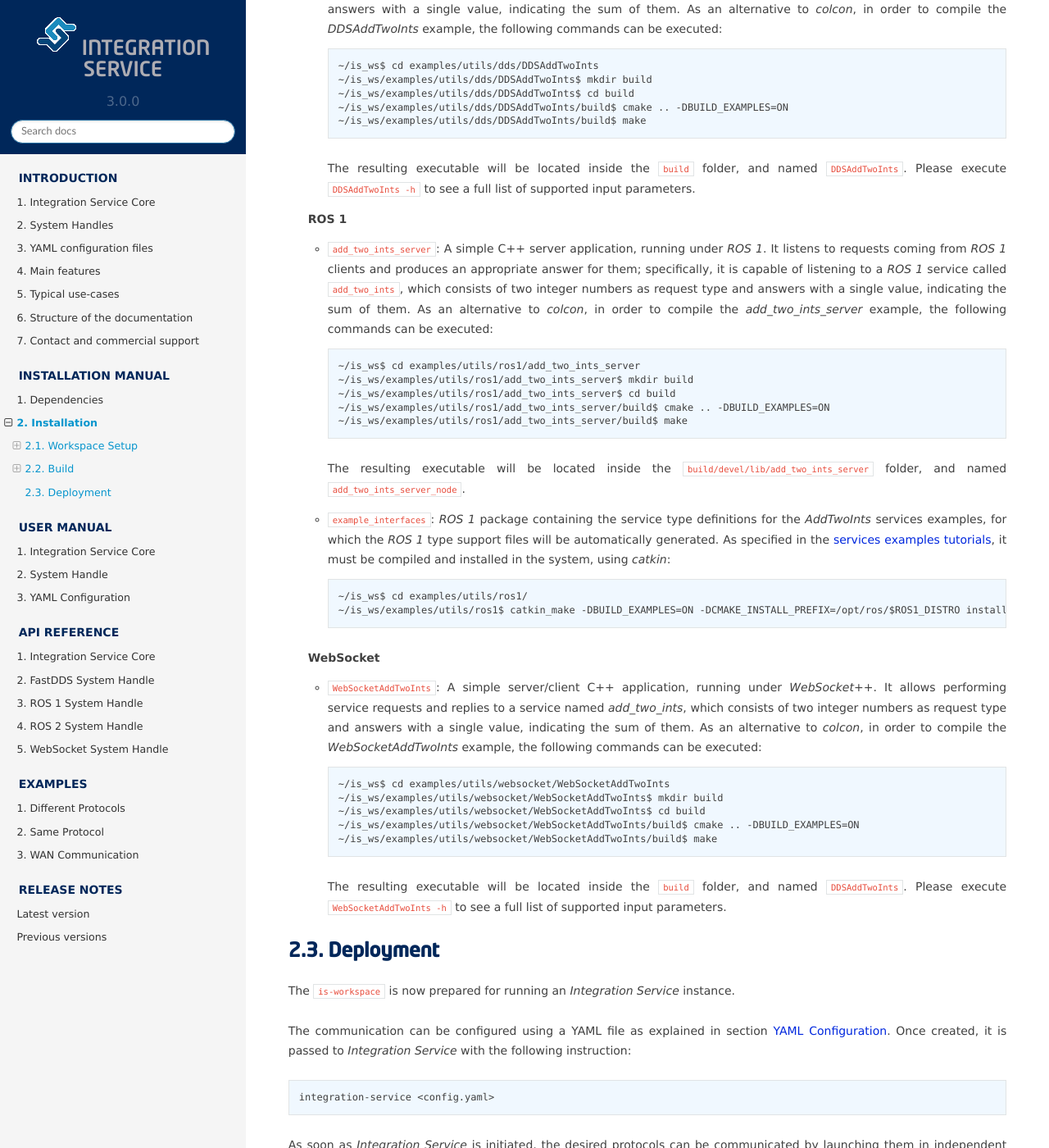
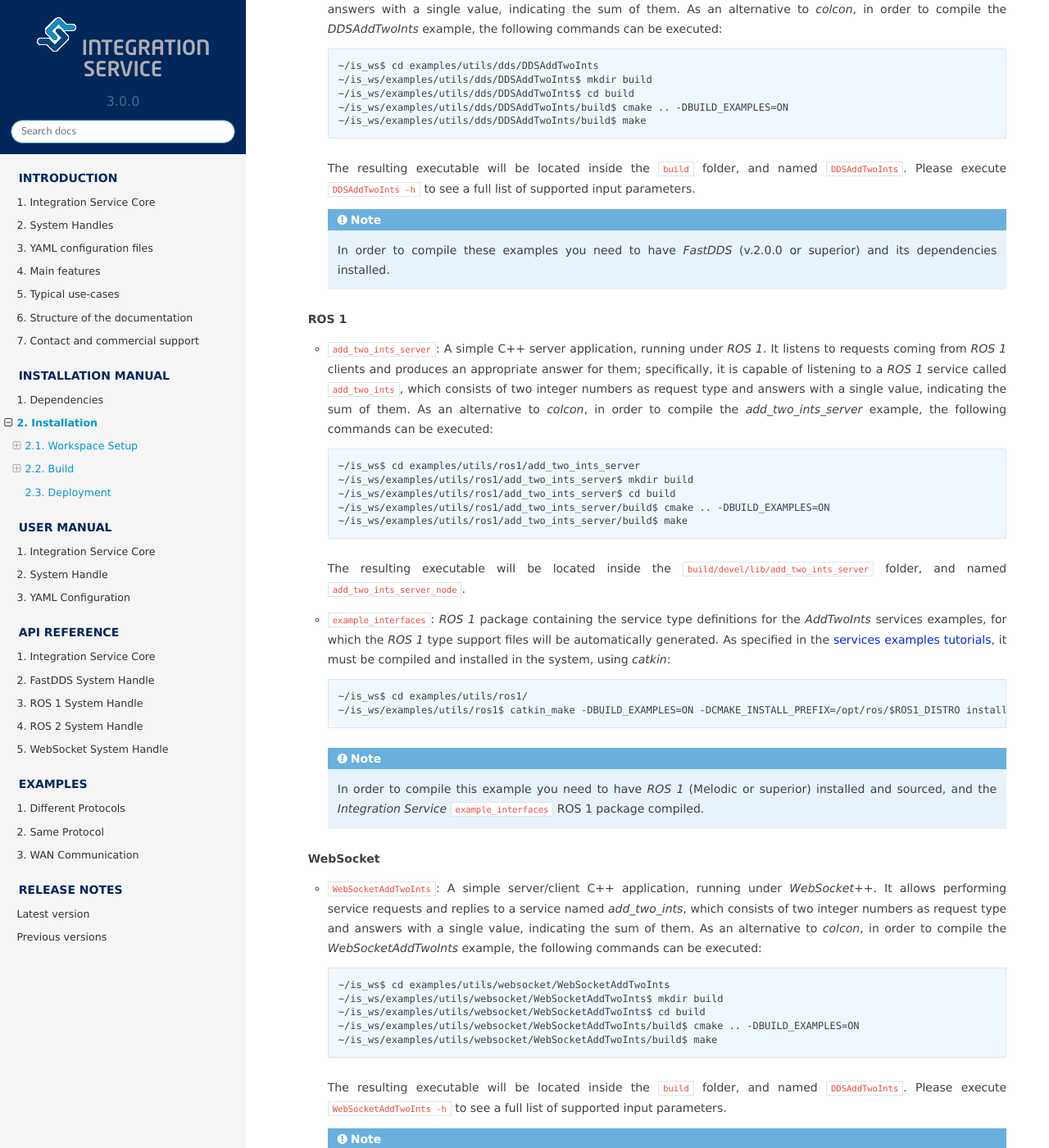
Before and after one commit to eProsima/Integration-Service-docs, a Sphinx documentation site: the page built from docs/installation_manual/installation.rst, in a window 1280 px wide and 1400 px high, scrolled down 3125 px. Shown: the whole window at 82% size. Built offline with Sphinx 7.4.7 and the Read the Docs theme 2.0.0, drawn with Linux system fonts in a browser that asks for light colours; some of the changed text lies outside the part shown.

Commit message:
Add notes for examples dependencies

```diff
--- a/docs/installation_manual/installation.rst
+++ b/docs/installation_manual/installation.rst
@@ -179,6 +179,9 @@ There are several CMake flags, which can be tuned during the configuration step:
     The resulting executable will be located inside the :code:`build` folder, and named :code:`DDSAddTwoInts`.
     Please execute :code:`DDSAddTwoInts -h` to see a full list of supported input parameters.
 
+    .. note::
+      In order to compile these examples you need to have *FastDDS* (v.2.0.0 or superior) and its dependencies installed.
+
   **ROS 1**
 
   * :code:`add_two_ints_server`: A simple C++ server application, running under *ROS 1*.
@@ -211,6 +214,10 @@ There are several CMake flags, which can be tuned during the configuration step:
         ~/is_ws$ cd examples/utils/ros1/
         ~/is_ws/examples/utils/ros1$ catkin_make -DBUILD_EXAMPLES=ON -DCMAKE_INSTALL_PREFIX=/opt/ros/$ROS1_DISTRO install
 
+    .. note::
+      In order to compile this example you need to have *ROS 1* (Melodic or superior) installed and sourced,
+      and the *Integration Service* :code:`example_interfaces` ROS 1 package compiled.
+
   **WebSocket**
 
   * :code:`WebSocketAddTwoInts`: A simple server/client C++ application, running under *WebSocket++*.
@@ -229,6 +236,9 @@ There are several CMake flags, which can be tuned during the configuration step:
 
     The resulting executable will be located inside the :code:`build` folder, and named :code:`DDSAddTwoInts`.
     Please execute :code:`WebSocketAddTwoInts -h` to see a full list of supported input parameters.
+
+    .. note::
+      In order to compile this example you need to have *OpenSSL* and *WebSocket++* installed.
 
 
 .. _deployment:
```
